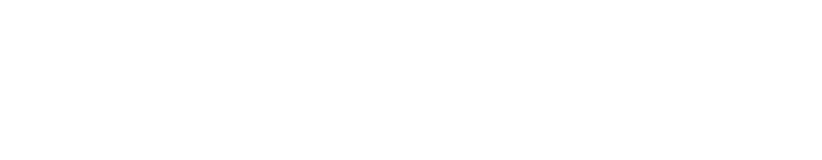
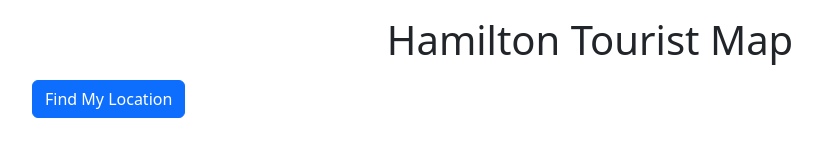
Before and after one commit to 22DhruvPatel/web-mapping-app, a plain HTML site: page index.html in a window 1280 px wide. Shown: the whole page, without its empty margins (50-872 px from the left). Drawn offline with nearby package versions, Linux system fonts and the light colour scheme.

Commit message:
Added h1 tag and button 'Find My Location' to page

```diff
--- a/index.html
+++ b/index.html
@@ -9,7 +9,10 @@
   <script src="https://cdn.jsdelivr.net/npm/bootstrap@5.3.3/dist/js/bootstrap.bundle.min.js" integrity="sha384-YvpcrYf0tY3lHB60NNkmXc5s9fDVZLESaAA55NDzOxhy9GkcIdslK1eN7N6jIeHz" crossorigin="anonymous"></script>
 </head>
 <body>
-  <div class="container"></div>
+  <div class="container">
+    <h1 class="text-center my-3">Hamilton Tourist Map</h1>
+    <button id="geo-btn" class="btn btn-primary mb-3">Find My Location</button>
+  </div>
 
 
   <script src="script.js" defer></script>
```
